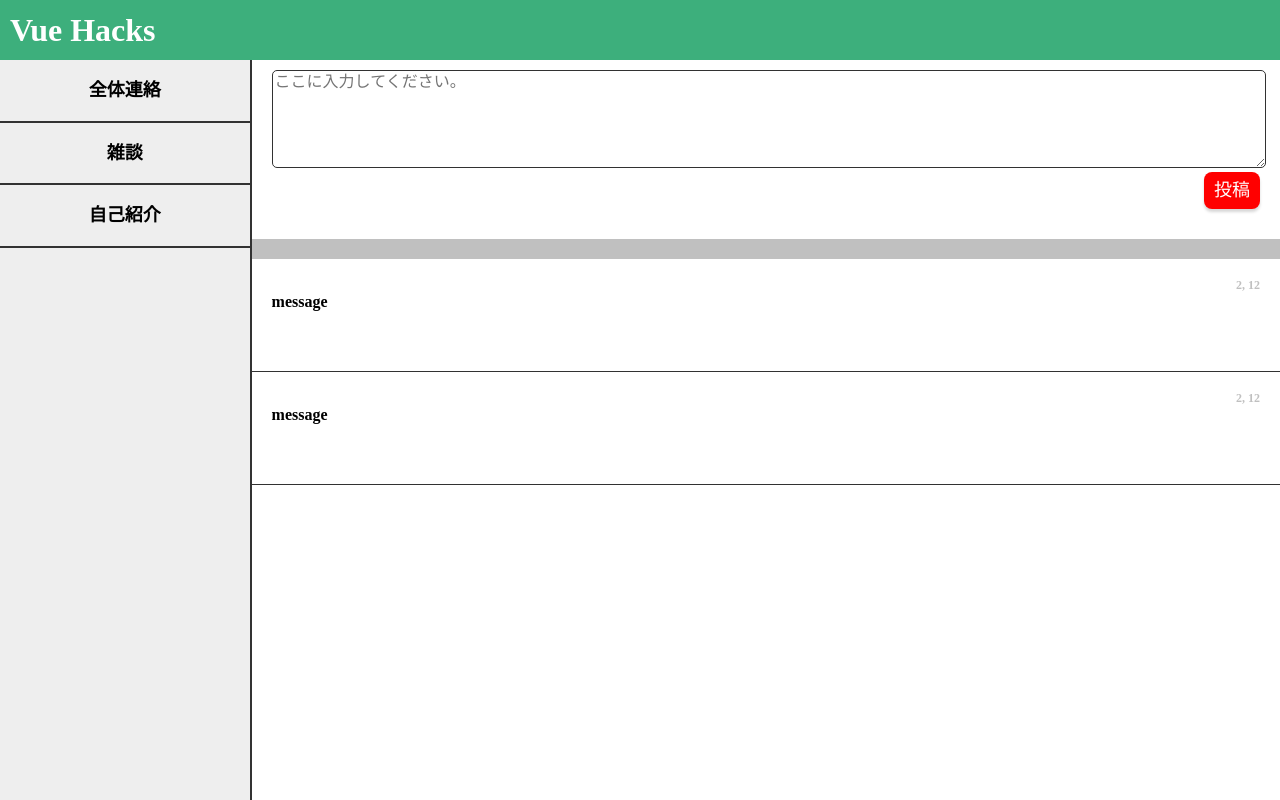
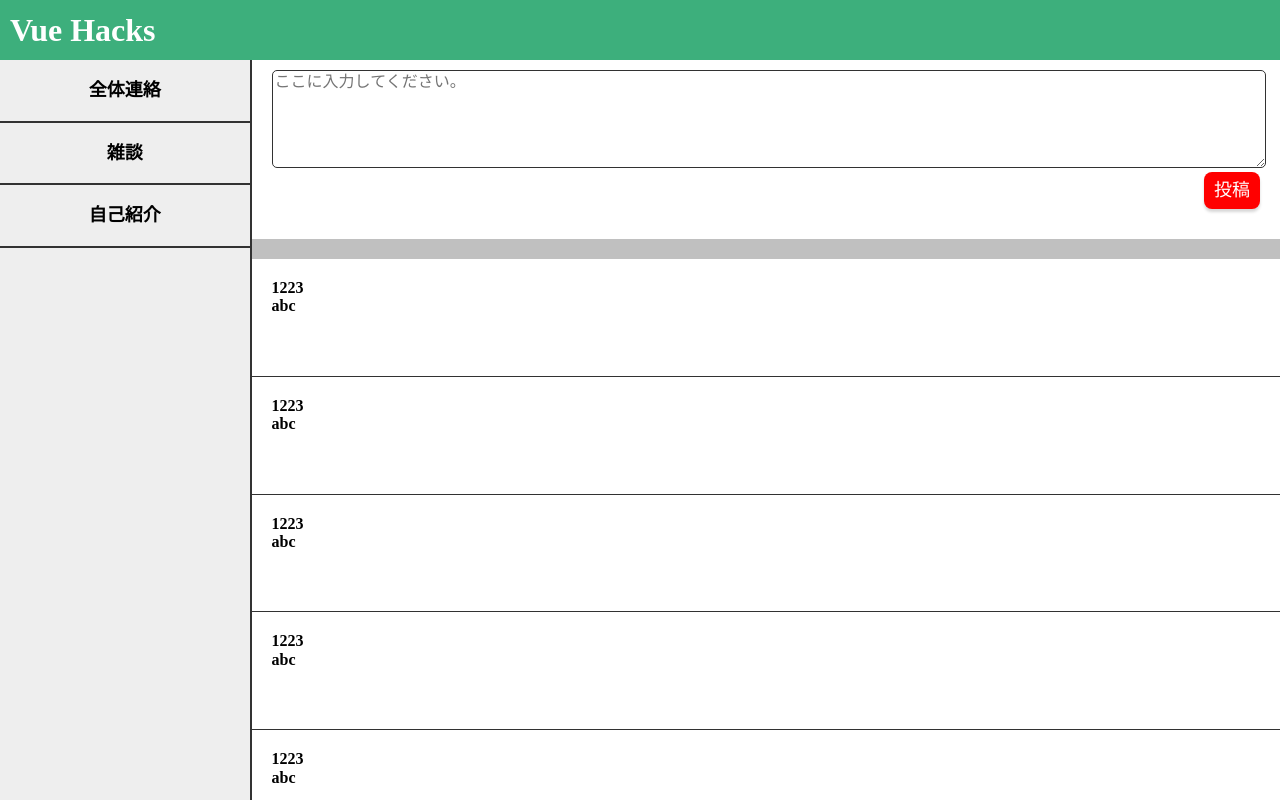
Before and after one commit to koki315/VueApp, a Vue app in the folder my-app/: page / in a window 1280 px wide. Built offline with nearby package versions, Linux system fonts and the light colour scheme.

Commit message:
Created dummy

```diff
--- a/my-app/src/components/Main.vue
+++ b/my-app/src/components/Main.vue
@@ -1,7 +1,7 @@
 <template>
   <div class="main">
     <TextBox />
-    <MessageList/>
+    <MessageList :messages="dummyMessages"/>
   </div>
 </template>
 
@@ -12,7 +12,23 @@
 export default {
   components: {
     TextBox,
-    MessageList
+    MessageList,
+  },
+  data() {
+    return {
+      dummyMessages: [
+        { name: "abc", date: "1223" },
+        { name: "abc", date: "1223" },
+        { name: "abc", date: "1223" },
+        { name: "abc", date: "1223" },
+        { name: "abc", date: "1223" },
+        { name: "abc", date: "1223" },
+        { name: "abc", date: "1223" },
+        { name: "abc", date: "1223" },
+        { name: "abc", date: "1223" },
+        { name: "abc", date: "1223" },
+      ],
+    };
   },
 };
 </script>
--- a/my-app/src/components/Message.vue
+++ b/my-app/src/components/Message.vue
@@ -1,20 +1,21 @@
 <template>
   <div class="message">
-    <div class="date">{{ month }}, {{ day }}</div>
-    <div>message</div>
+    <div>{{ date }}</div>
+    <div>{{ name }}</div>
   </div>
 </template>
 
 <script>
-var posted = new Date();
 
 export default {
-  data() {
-    return {
-      month: posted.getMonth() + 1,
-      day: posted.getDate(),
-    };
-  },
+  props:{
+    date:{
+      type:String
+    },
+    name:{
+      type:String
+    }
+  }
 };
 </script>
 
--- a/my-app/src/components/MessageList.vue
+++ b/my-app/src/components/MessageList.vue
@@ -1,7 +1,11 @@
 <template>
-  <div>
-    <Message/>
-    <Message/>
+ <div class="message-list">
+    <template v-for="(message, index) in importedMessages">
+      <Message
+        :key="index"
+        :name="message.name"
+        :date="message.date" />
+    </template>
   </div>
 </template>
 
@@ -10,6 +14,17 @@
 export default {
  components:{
    Message
+ },
+ props:{
+    messages:{
+     type:Array,
+     required:true
+   }
+ },
+ data(){
+   return {
+     importedMessages:this.messages
+   }
  }
 }
   Message
```
Also changed, not shown: 1 other file (tests, documents, lock files or other folders).
